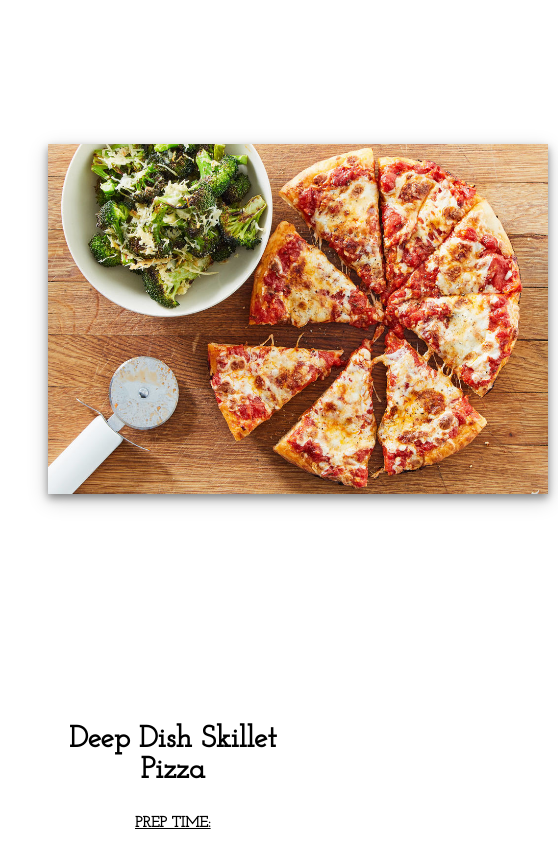
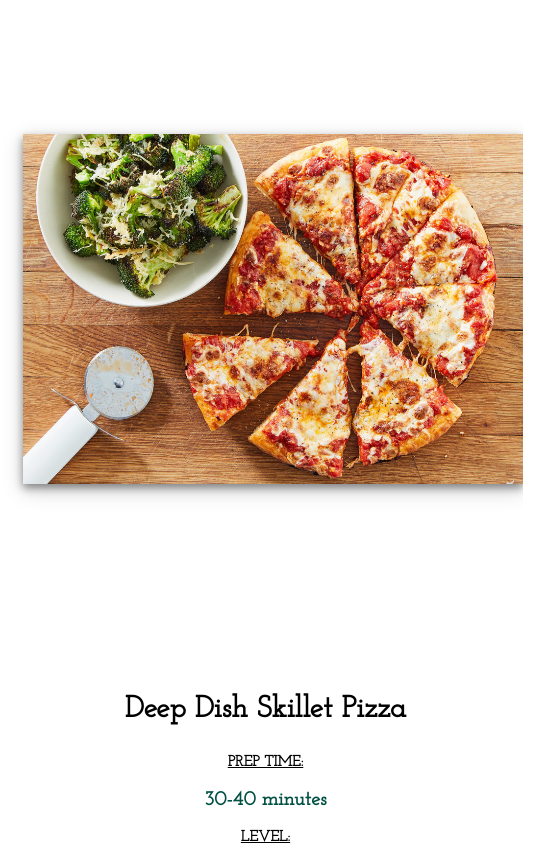
Before and after one commit to SeamusFreitag/HTML-AND-CSS-PROJECTS, a plain HTML site: page Simple-Recipes/index.html in a window 390 px wide. Shown: the part 595-1443 px from the top of the page, 558 px wide, since content can reach past the window. Drawn offline with Linux system fonts and the light colour scheme.

Commit message:
Add responsive styling for ≤1200px screens
Introduce a media query for screens up to 1200px that makes .column elements full-width, removes padding, and applies a -15px left margin to better center columns on narrower viewports. Also add a trailing newline at EOF. This improves layout responsiveness for tablet and smaller desktop widths.

```diff
--- a/Simple-Recipes/css/style.css
+++ b/Simple-Recipes/css/style.css
@@ -150,6 +150,15 @@
     padding: 10px;
 }
 
+/*Styling for screens 1200px or smaller*/
+@media screen and (max-width: 1200px){
+    .column{
+        width: 100%;
+        padding: 0px;
+        margin-left: -15px; /*Centers each column on the screen*/
+    }
+}
+
 /*Specifically styles the first 7 img tag elements contained in elements with the .column class*/
 .column img:nth-child(-n + 7){
     width: 500px;
```
